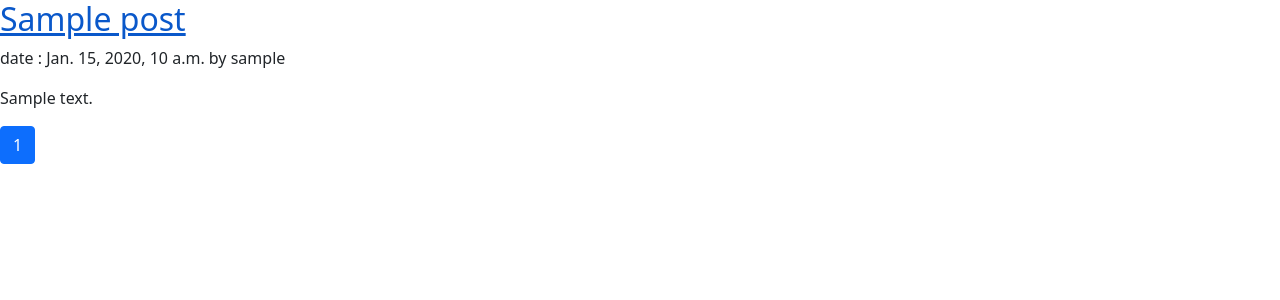
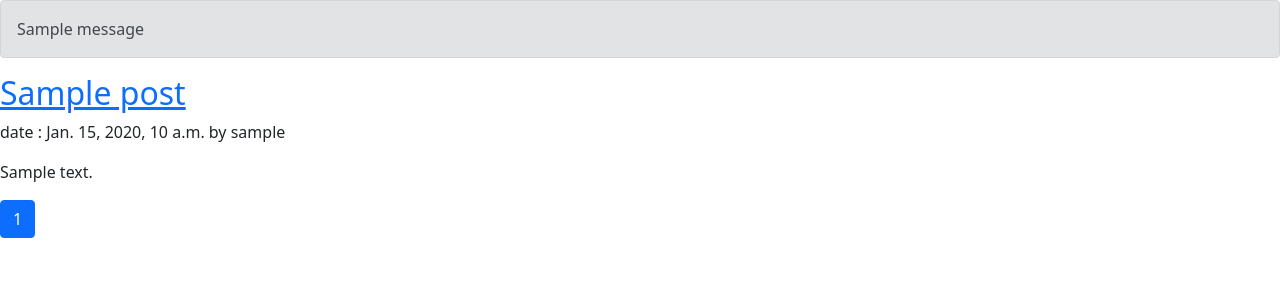
Before and after one commit to imanhpr/simple_django_blog, a Django app: page / in a window 1280 px wide. Shown: the top 300 px of the page. Run offline with Django 3.2, Linux system fonts and the light colour scheme; tables that the repository leaves empty hold one stand-in row (values such as "Sample post"); one stand-in notice (Sample message) is shown.

Commit message:
ADD: add message alert to base.html

```diff
--- a/blog/templates/blog/base.html
+++ b/blog/templates/blog/base.html
@@ -15,6 +15,11 @@
 </head>
 
 <body>
+{% if messages %}
+    {% for message in messages %}
+        <div class="alert alert-secondary" role="alert">{{ message }}</div>
+    {% endfor %}
+{% endif %}
     <main id="contnet">
         {% block content %}{% endblock content %}
     </main>
@@ -29,6 +34,7 @@
     <script src="https://cdn.jsdelivr.net/npm/@popperjs/core@2.10.2/dist/umd/popper.min.js" integrity="sha384-7+zCNj/IqJ95wo16oMtfsKbZ9ccEh31eOz1HGyDuCQ6wgnyJNSYdrPa03rtR1zdB" crossorigin="anonymous"></script>
     <script src="https://cdn.jsdelivr.net/npm/bootstrap@5.1.3/dist/js/bootstrap.min.js" integrity="sha384-QJHtvGhmr9XOIpI6YVutG+2QOK9T+ZnN4kzFN1RtK3zEFEIsxhlmWl5/YESvpZ13" crossorigin="anonymous"></script>
     -->
+
 </body>
 
 </html>
```
